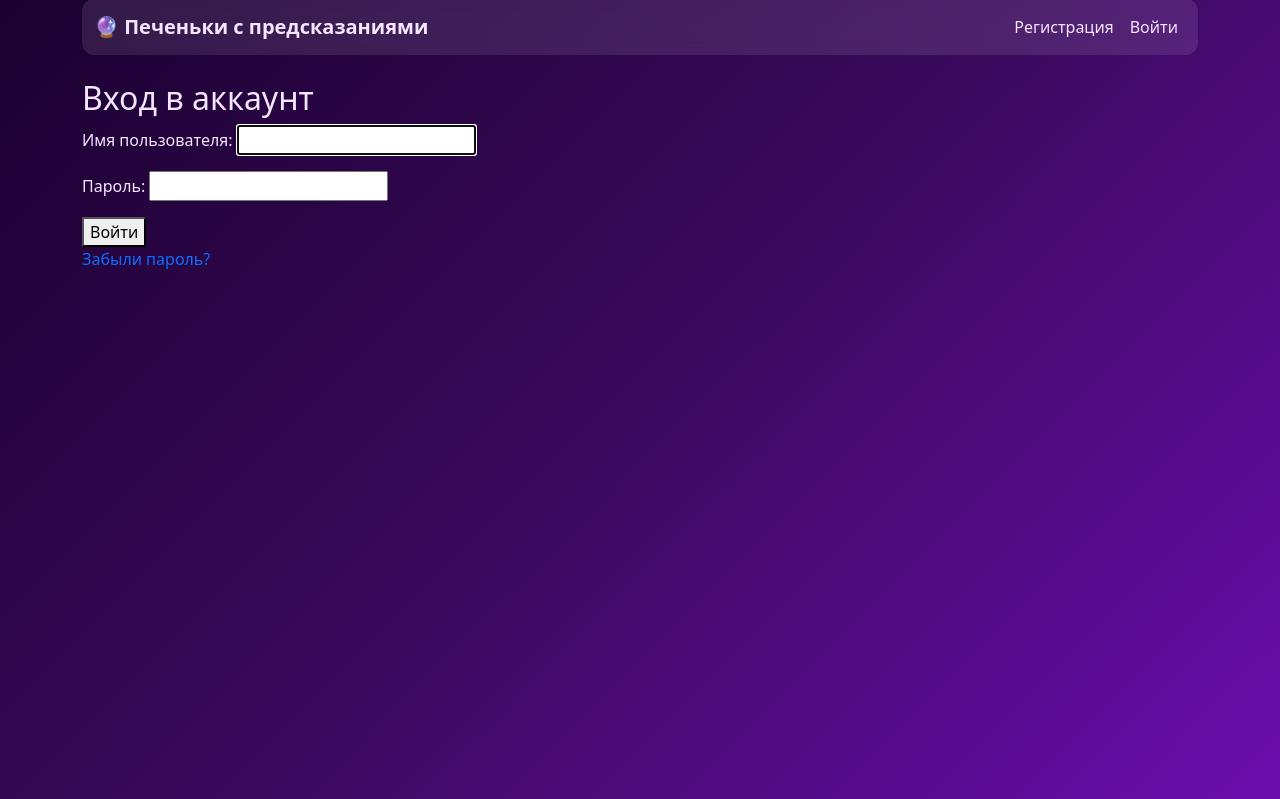
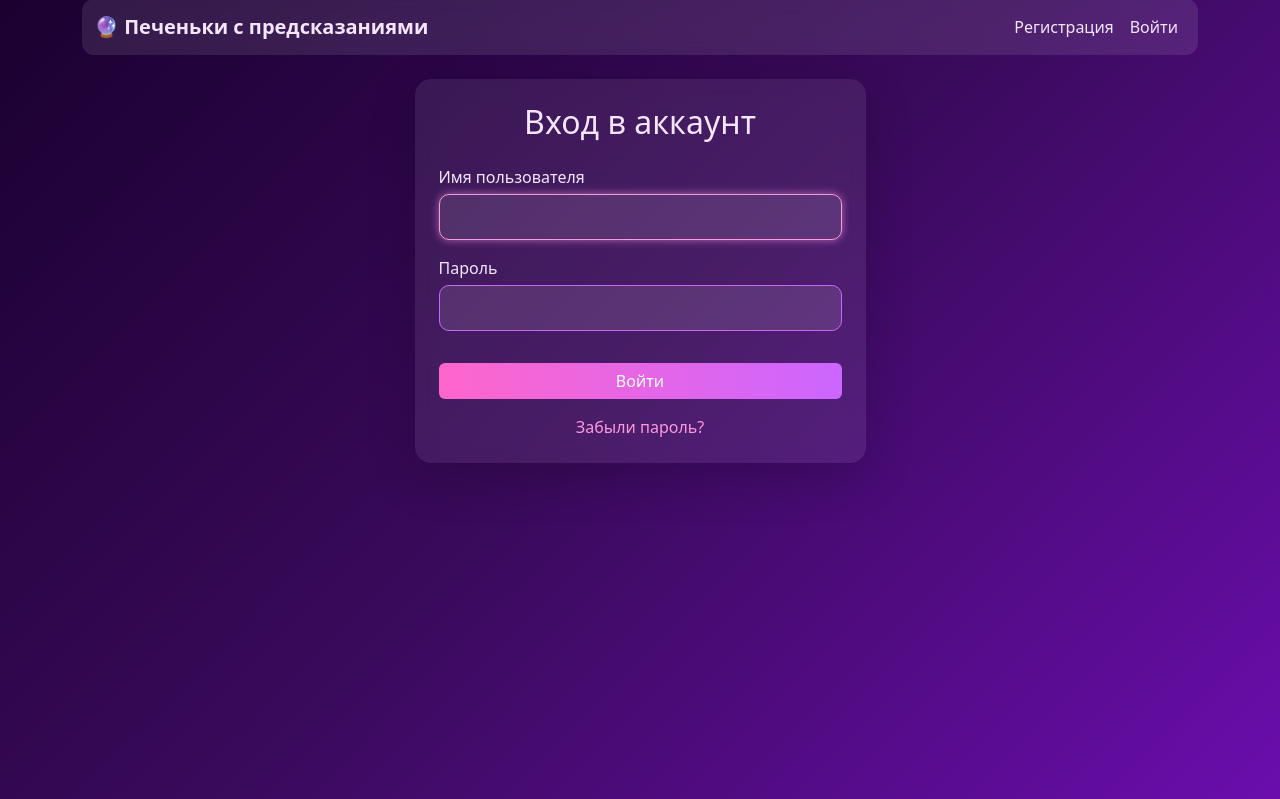
Before and after one commit to vadik7985-maker/final_project2, a Django app: page /auth/login/ in a window 1280 px wide. Shown: the part 25-824 px from the top of the page. Run offline with Django 5.2, Linux system fonts and the light colour scheme.

Commit message:
Докрутила анимацию и оформление для логина

```diff
--- a/prediction_site/templates/base.html
+++ b/prediction_site/templates/base.html
@@ -63,16 +63,69 @@
         /* ТАБЛИЦЫ */
         .table {
             color: #fff;
+            background: rgba(255, 255, 255, 0.05);
+            border-radius: 12px;
+            overflow: hidden;
         }
 
+        /* заголовок */
         .table thead {
             background: rgba(0, 0, 0, 0.4);
         }
 
+        /* строки */
+        .table tbody tr {
+            background: transparent;
+            color: #f5e6ff;
+        }
+
+        /* hover эффект */
         .table-hover tbody tr:hover {
             background: rgba(255, 255, 255, 0.1);
         }
 
+        /* INPUT ПОЛЯ */
+        input[type="text"],
+        input[type="password"],
+        input[type="email"] {
+            width: 100%;
+            padding: 10px 14px;
+            border-radius: 10px;
+            border: 1px solid #cc66ff;
+            background: rgba(255, 255, 255, 0.1);
+            color: #fff;
+            outline: none;
+            transition: 0.3s;
+        }
+
+        input:focus {
+            border-color: #ff99dd;
+            box-shadow: 0 0 8px rgba(255, 153, 221, 0.6);
+        }
+
+        /* СТИЛИ ДЛЯ ЛОГИНА */
+        label {
+            color: #f5e6ff;
+            margin-bottom: 5px;
+            display: block;
+        }
+
+        /* ССЫЛКА ЗАБЫЛИ ПАРОЛЬ */
+        a {
+            color: #ff99dd;
+        }
+
+        a:hover {
+            color: #ffccee;
+        }
+        /* АНИМАЦИЯ */
+        .card {
+            transition: 0.3s;
+        }
+
+        .card:hover {
+            transform: translateY(-5px);
+        }
         /* БЕЙДЖИ */
         .badge {
             font-size: 0.8rem;
@@ -97,11 +150,80 @@
             transform: scale(1.05);
             box-shadow: 0 0 15px rgba(255, 102, 204, 0.6);
         }
+
         .prediction-text {
             font-size: 1.3rem;
             line-height: 1.6;
             color: #ffe6ff;
         }
+
+        body, p, span, div, small, strong, h1, h2, h3, h4, h5 {
+            color: #f5e6ff;
+        }
+
+        .text-muted {
+            color: #d8b3ff !important;
+        }
+
+        .btn-outline-primary,
+        .btn-outline-danger,
+        .btn-outline-secondary,
+        .btn-outline-warning {
+            color: #ff99dd;
+            border: 1px solid #ff99dd;
+            background: transparent;
+        }
+
+        .btn-outline-primary:hover,
+        .btn-outline-danger:hover,
+        .btn-outline-secondary:hover,
+        .btn-outline-warning:hover {
+            background: #ff99dd;
+            color: #2a003f;
+        }
+
+        .card,
+        .card p,
+        .card span,
+        .card small {
+            color: #f5e6ff !important;
+        }
+
+        .btn-outline-primary:hover,
+        .btn-outline-danger:hover {
+            box-shadow: 0 0 10px rgba(255, 153, 221, 0.7);
+        }
+
+        /* бейджи в таблице, категории */
+        .badge.bg-primary {
+            background: linear-gradient(90deg, #ff66cc, #cc66ff) !important;
+        }
+        /* бейджи в таблице, использования */
+        .badge.bg-success {
+            background: rgba(255, 153, 221, 0.2) !important;
+            color: #ffccff !important;
+            border: 1px solid #ff99dd;
+        }
+        /* выделение для топ3 */
+        td:first-child {
+            font-size: 1.2rem;
+            font-weight: bold;
+        }
+        /* кнопка избранное в таблице с топом */
+        .btn-outline-danger {
+            color: #ff99dd !important;
+            border-color: #ff99dd !important;
+        }
+
+        .btn-outline-danger:hover {
+            background: #ff99dd !important;
+            color: #2a003f !important;
+        }
+        /* вместо серых полос */
+        .table-striped > tbody > tr:nth-of-type(odd) {
+            background-color: transparent !important;
+        }
+
     </style>
 </head>
 <body>
--- a/prediction_site/templates/registration/login.html
+++ b/prediction_site/templates/registration/login.html
@@ -3,19 +3,43 @@
 {% block title %}Вход{% endblock %}
 
 {% block content %}
-    <h2>Вход в аккаунт</h2>
+<div class="row justify-content-center">
+    <div class="col-md-5">
+        <div class="card shadow-lg p-4">
 
-    {% if form.errors %}
-        <p style="color: red;">Неверное имя пользователя или пароль</p>
-    {% endif %}
+            <h2 class="text-center mb-4">Вход в аккаунт</h2>
 
-    <form method="post">
-        {% csrf_token %}
-        {{ form.as_p }}
-        <button type="submit">Войти</button>
-    </form>
+            {% if form.errors %}
+                <div class="alert alert-danger text-center">
+                    Неверное имя пользователя или пароль
+                </div>
+            {% endif %}
 
-    <p>
-        <a href="{% url 'password_reset' %}">Забыли пароль?</a>
-    </p>
+            <form method="post">
+                {% csrf_token %}
+
+                <div class="mb-3">
+                    <label for="id_username">Имя пользователя</label>
+                    {{ form.username }}
+                </div>
+
+                <div class="mb-3">
+                    <label for="id_password">Пароль</label>
+                    {{ form.password }}
+                </div>
+
+                <button type="submit" class="btn btn-primary w-100 mt-3">
+                    Войти
+                </button>
+            </form>
+
+            <div class="text-center mt-3">
+                <a href="{% url 'password_reset' %}">
+                    Забыли пароль?
+                </a>
+            </div>
+
+        </div>
+    </div>
+</div>
 {% endblock %}
```
Also changed, not shown: prediction_site/db.sqlite3, prediction_site/media/avatars/sheep_in_the_mountains.jpg (added).
